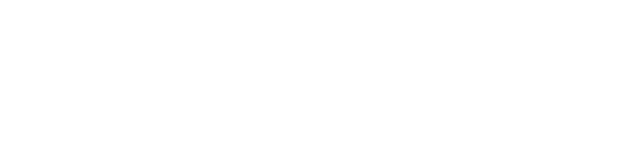
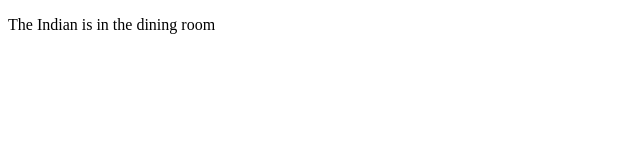
Before and after one commit to Keale2/taken, a website: page build/index.html in a window 1280 px wide. Shown: the whole page, without its empty margins (0-640 px from the left). Drawn offline with Linux system fonts and the light colour scheme.

Commit message:
Add message

```diff
--- a/build/index.html
+++ b/build/index.html
@@ -4,5 +4,6 @@
         <title>Taken</title>
     </head>
     <body>
+        <p>The Indian is in the dining room</p>
     </body>
 </html>
```
